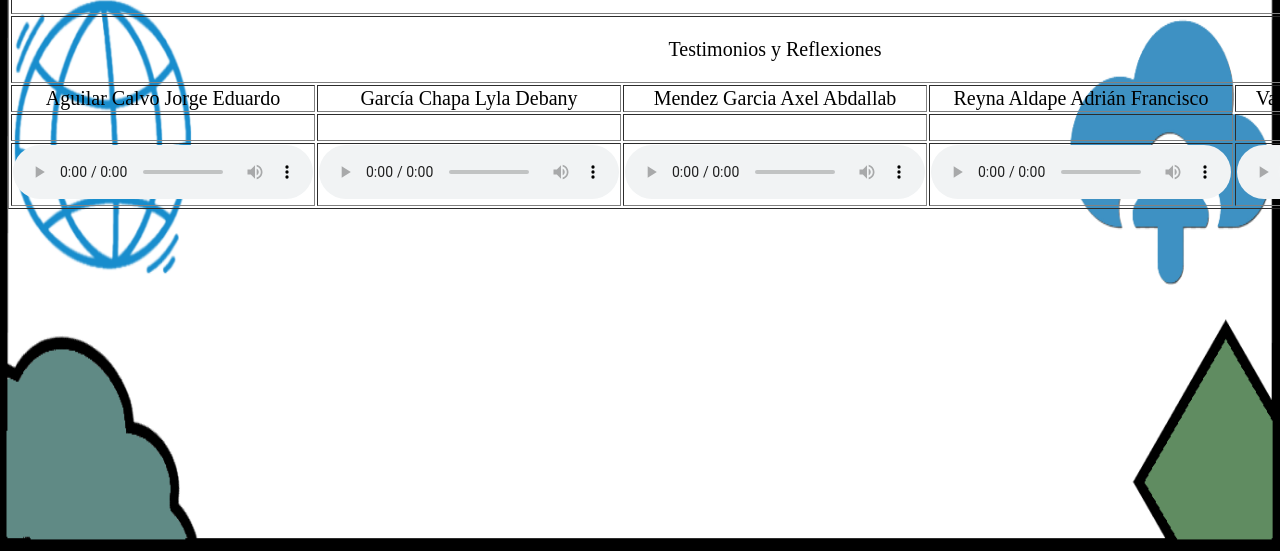
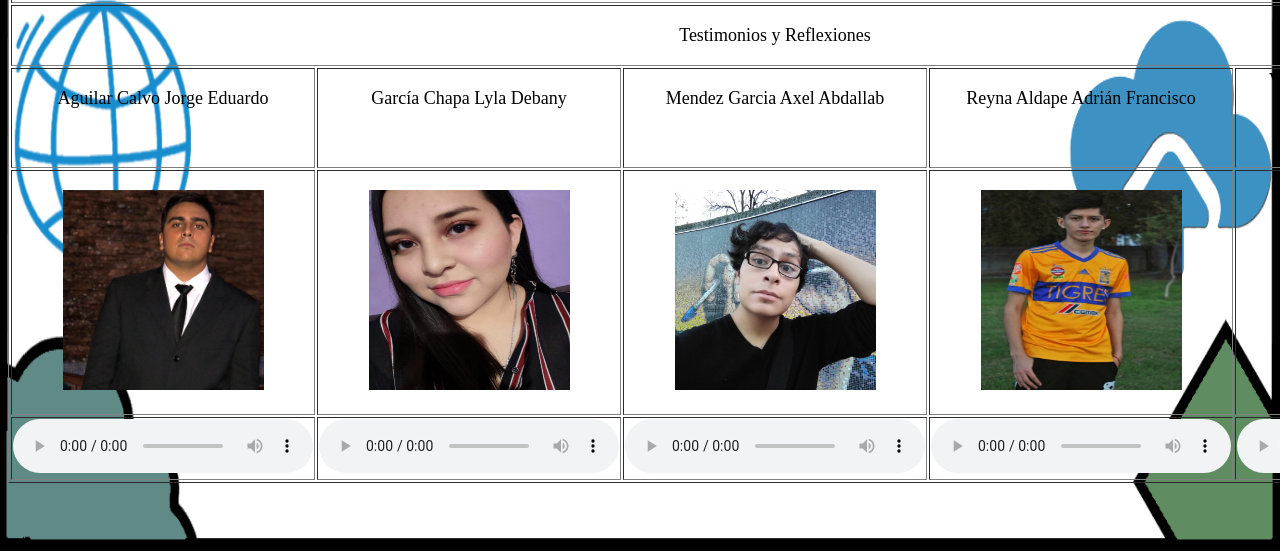
Before and after one commit to Sudsierbard/LabEquipo8, a plain HTML site: page PIA.html in a window 1280 px wide. Shown: the part 249-800 px from the top of the page. Drawn offline with Linux system fonts and the light colour scheme.

Commit message:
Add files via upload

```diff
--- a/PIA.html
+++ b/PIA.html
@@ -5,7 +5,7 @@
 <title>Equipo 8 Laboratorio de Programacion Web</title>
 <style type="text/css">
 body,td,th {
-    font-size: 20px;
+    font-size: 18px;
     color: rgba(0,0,0,1);
     font-style: inherit;
     font-weight: lighter;
@@ -57,7 +57,7 @@ function MM_swapImage() { //v3.0
 </head>
 
 <body onLoad="MM_preloadImages('practicas 1.png')">
-<table width="879" border="1" align="center">
+<table width="514" border="1" align="center">
   <tbody>
     <tr>
       <td colspan="5" align="center" valign="middle"><a href="practicas.html" target="_self" onMouseOver="MM_swapImage('practicas2','','practicas 1.png',1)" onMouseOut="MM_swapImgRestore()"><img src="Practicas .png" alt="" width="352" height="135" id="practicas2"></a></td>
@@ -71,18 +71,19 @@ function MM_swapImage() { //v3.0
 		  <p>Testimonios y Reflexiones</p></td>
     </tr>
     <tr>
-		<td width="191" align="center" valign="middle">Aguilar Calvo Jorge Eduardo</td>
-		<td width="175" align="center" valign="middle">García Chapa  Lyla Debany</td>
-		<td width="200" align="center" valign="middle">Mendez Garcia Axel Abdallab</td>
-		<td width="210" align="center" valign="middle">Reyna Aldape Adrián Francisco</td>
-		<td width="73" align="center" valign="middle">Valerio Gómez Andrea Estefania</td>
+		<td width="96" align="center" valign="top"><p>Aguilar Calvo Jorge Eduardo</p></td>
+		<td width="96" align="center" valign="top"><p>García Chapa  Lyla Debany</p>
+	    <p>&nbsp;</p></td>
+		<td width="98" align="center" valign="top"><p>Mendez Garcia Axel Abdallab</p></td>
+		<td width="95" align="center" valign="top"><p>Reyna Aldape Adrián Francisco</p></td>
+		<td width="95" align="center" valign="top">Valerio Gómez Andrea Estefania</td>
     </tr>
     <tr>
-		<td align="center" valign="middle">&nbsp;</td>
-		<td align="center" valign="middle">&nbsp;</td>
-		<td align="center" valign="middle">&nbsp;</td>
-		<td align="center" valign="middle">&nbsp;</td>
-		<td align="center" valign="middle">&nbsp;</td>
+		<td align="center" valign="middle"><img src="Jorge.jpeg" width="201" height="200" alt=""/></td>
+		<td align="center" valign="middle"><p><img src="debany.png" width="201" height="200" alt=""/></p></td>
+		<td align="center" valign="middle"><img src="axel.jpg" width="201" height="200" alt=""/></td>
+		<td align="center" valign="middle"><img src="adrian.jpeg" width="201" height="200" alt=""/></td>
+		<td align="center" valign="middle"><img src="anny.jpg" width="201" height="200" alt=""/></td>
     </tr>
     <tr>
       <td align="center" valign="middle"><audio title="Reflexion de Jorge" controls="controls" >
```
Also changed, not shown: Jorge.jpeg (added), adrian.jpeg (added), anny.jpg (added), axel.jpg (added), debany.png (added).
